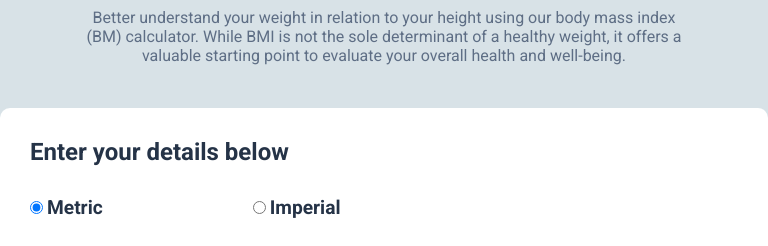
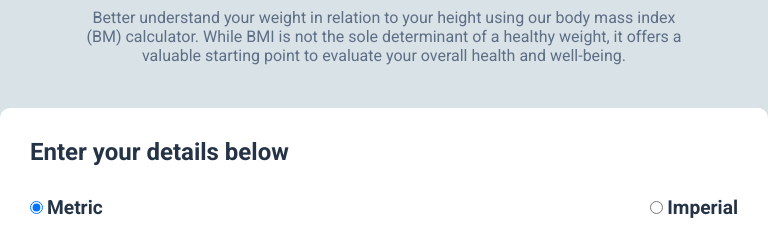
Before and after one commit to julio-mansan2/calculadora-de-bmi, a plain HTML site: page index.html in a window 768 px wide. Shown: the part 306-552 px from the top of the page. Drawn offline with Linux system fonts and the light colour scheme.

Commit message:
Alteração no .choice

```diff
--- a/src/css/responsive.css
+++ b/src/css/responsive.css
@@ -9,6 +9,10 @@
         flex-direction: column;
         text-align: center;
         border-radius: 0 0 0.625rem 0.625rem;
+    }
+
+    .choice {
+        justify-content: space-between;
     }
 
     .intro img {
```
